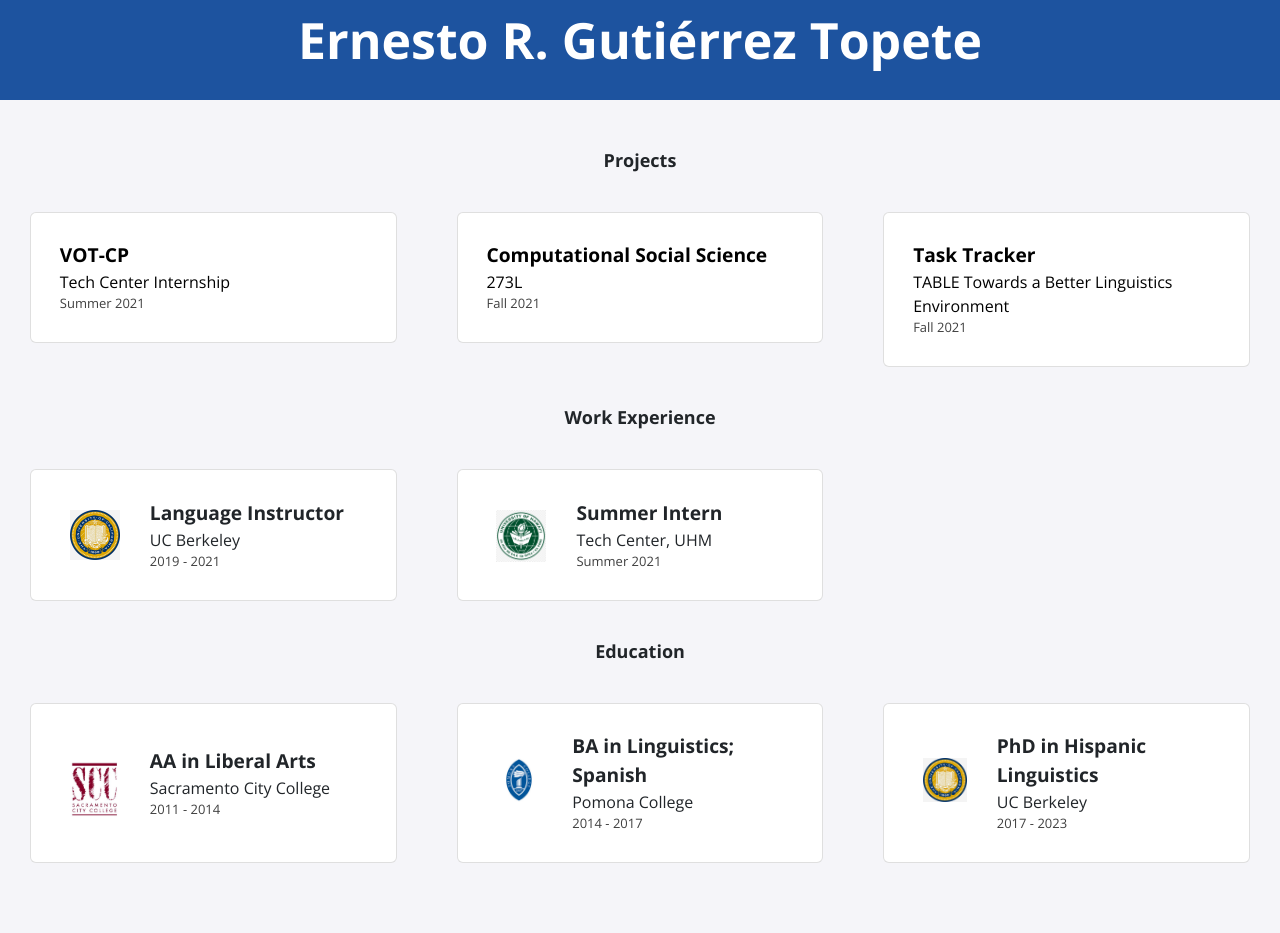
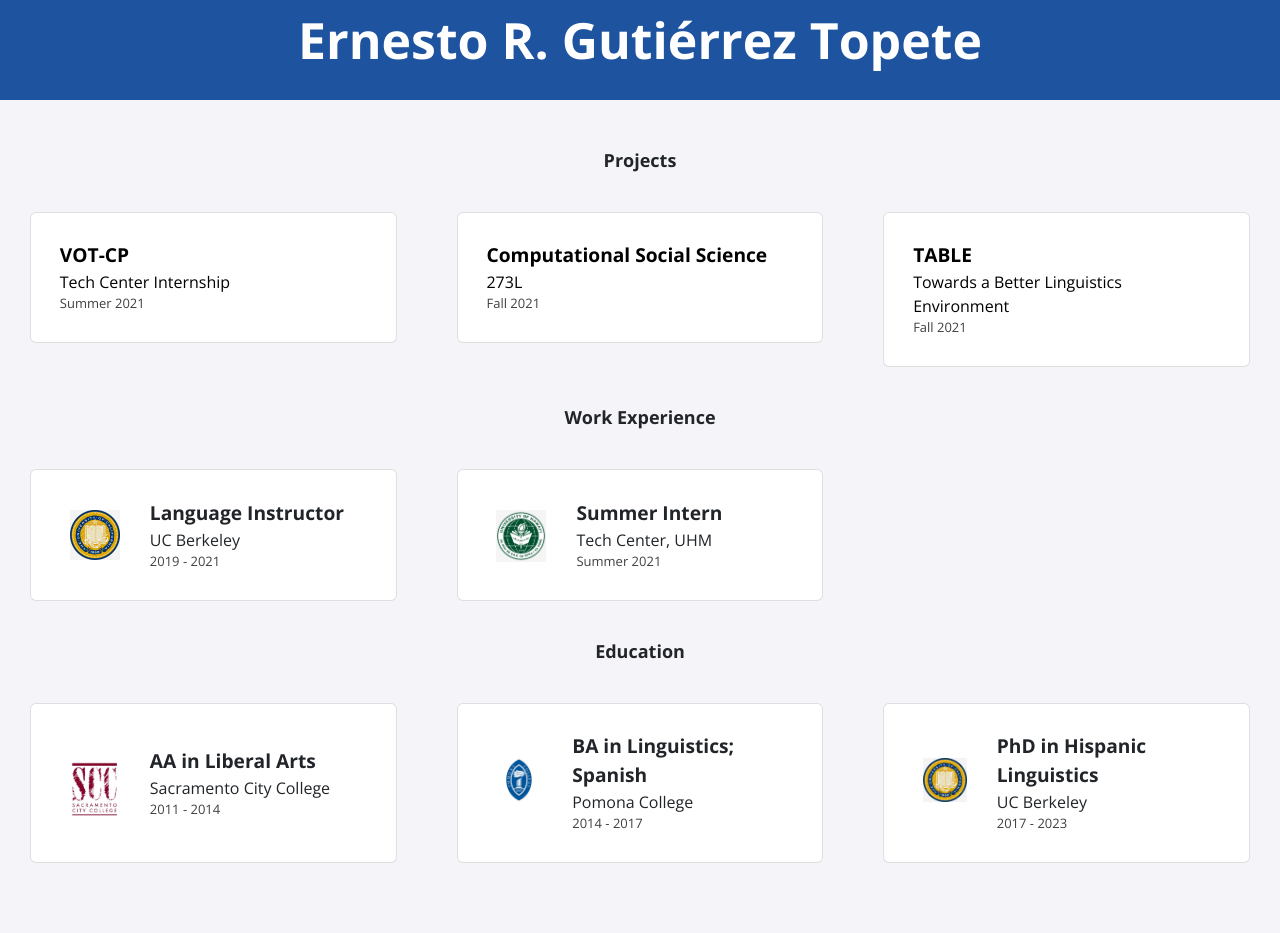
Before and after one commit to ergutierrez/ergutierrez.github.io, a Jekyll site: the page built from index.html, in a window 1280 px wide. Shown: the part 220-1153 px from the top of the page. Built offline with Jekyll 4.4.1, drawn with Linux system fonts in a browser that asks for light colours; nearby versions of some CDN libraries.

```diff
--- a/_data/projects.yml
+++ b/_data/projects.yml
@@ -8,7 +8,7 @@
   date: Fall 2021
   page-name: css
 
-- title: Task Tracker
-  event: TABLE Towards a Better Linguistics Environment
+- title: TABLE
+  event: Towards a Better Linguistics Environment
   date: Fall 2021
   page-name: table
```
